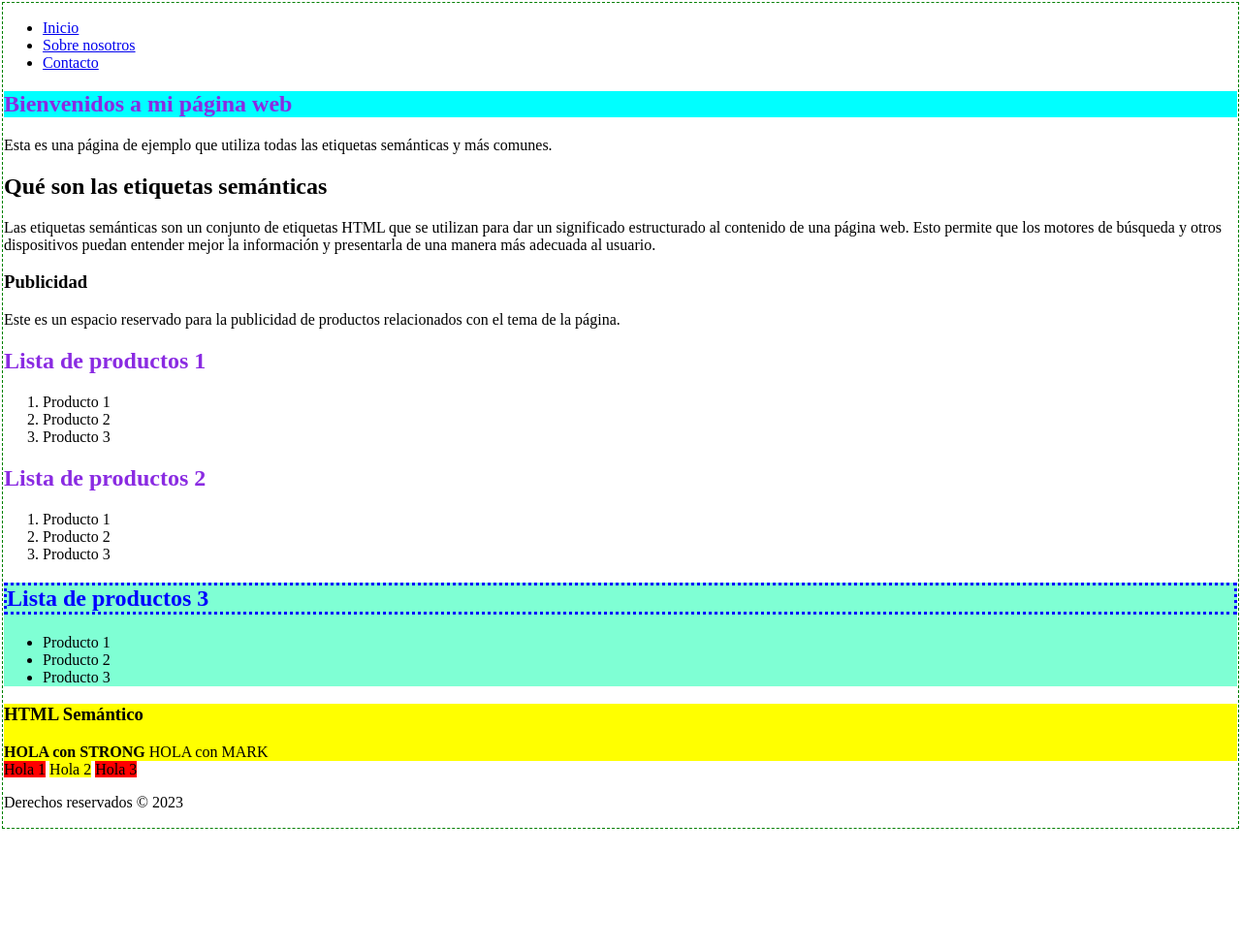
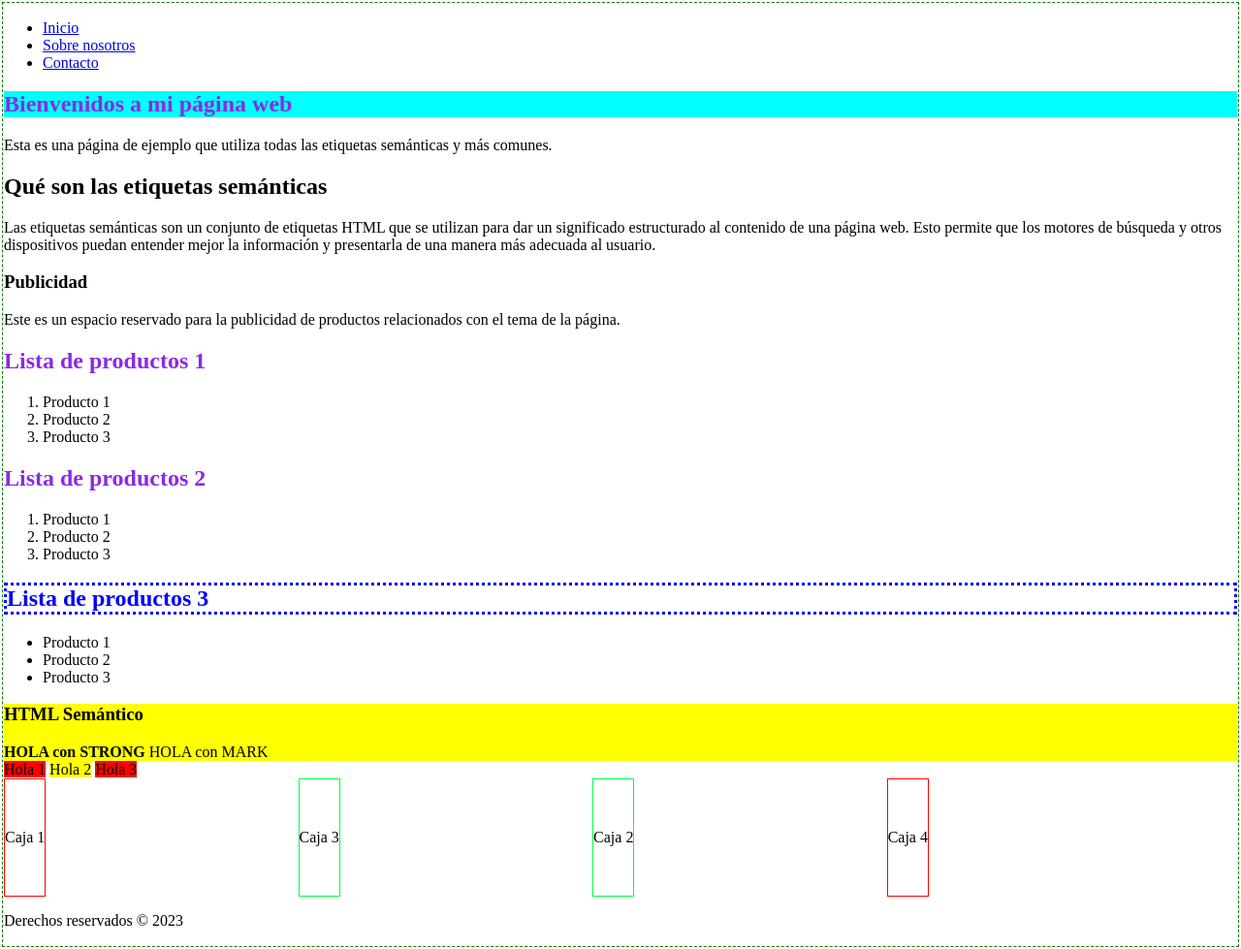
Before and after one commit to RGDec/proyectoBAM2, a plain HTML site: page pages/estructura.html in a window 1280 px wide. Shown: the whole page at 97% size. Before the commit the page ends 857 px from the top, so only its background shows below. Drawn offline with Linux system fonts and the light colour scheme; files that its build step writes are made by us from their sources.

Commit message:
actualización automatizada

```diff
--- /dev/null
+++ b/css/clase5.css
@@ -0,0 +1,35 @@
+/*.flex-container{
+    display: flex;
+    flex-direction: row;
+    flex-wrap: nowrap;
+    justify-content: space-between;
+    flex-flow: row nowrap;
+    flex-basis: 100%;
+}*/
+
+.cajaP{
+    border: 1px solid black;
+    background-color: rgb(125, 255, 173);
+    line-height: 100px;
+    padding: 2px;
+}
+
+.cajaM{
+    border: 1px solid black;
+    background-color: rgb(125, 194, 255);
+    line-height: 100px;
+    padding: 2px;
+}
+
+.cajaG{
+    border: 1px solid black;
+    background-color: rgb(125, 194, 255);
+    line-height: 100px;
+    padding: 2px;
+    grid-column: 1/4;
+}
+
+.grid-layout{
+    display: grid;
+    grid-template-columns: auto auto auto auto;
+}
--- a/css/estructura.css
+++ b/css/estructura.css
@@ -39,6 +39,40 @@ body{
     border: 1px dashed green;
 }
 
-.backgroundCeleste{
-    background-color: aquamarine;
+.grid-layout{
+    width: 75%;
+    display: grid;
+    grid-template-columns: auto auto auto auto;
+    justify-content: space-between;
 }
+
+.cajaUno{
+    border: 1px solid red;
+    line-height: 120px;
+    text-align: center;
+}
+
+.cajaDos{
+    border: 1px solid rgb(0, 255, 68);
+    line-height: 120px;
+    text-align: center;
+
+}
+
+.cajaTres{
+    border: 1px solid rgb(0, 255, 68);
+    line-height: 120px;
+    text-align: center;
+
+    grid-column: 1/2;   /*Desde columna 1 a la columna 2*/
+    grid-area: 1/2/2/3; /*Desde col 1 a col 2 y desde fila 2 a fila 3*/
+}
+
+
+
+.flex-container{
+    display: flex;
+    flex-basis: 100%;
+    flex-flow: row wrap;
+    justify-content: space-between;
+}
--- a/estructura.html
+++ b/pages/estructura.html
@@ -76,6 +76,20 @@
             <span class="backgroundRojo">Hola 3</span>
 
 
+            <section class="grid-layout">
+                <div class="cajaUno">
+                    Caja 1
+                </div>
+                <div class="cajaDos">
+                    Caja 2
+                </div>
+                <div class="cajaTres">
+                    Caja 3
+                </div>
+                <div class="cajaUno">
+                    Caja 4
+                </div>
+            </section>
         </main>
         <footer>
             <p>Derechos reservados &copy; 2023</p>
```
Also changed, not shown: pages/clase5.html (added, +46 -0 lines), pages/ejercicio.html (deleted, +0 -12 lines).
